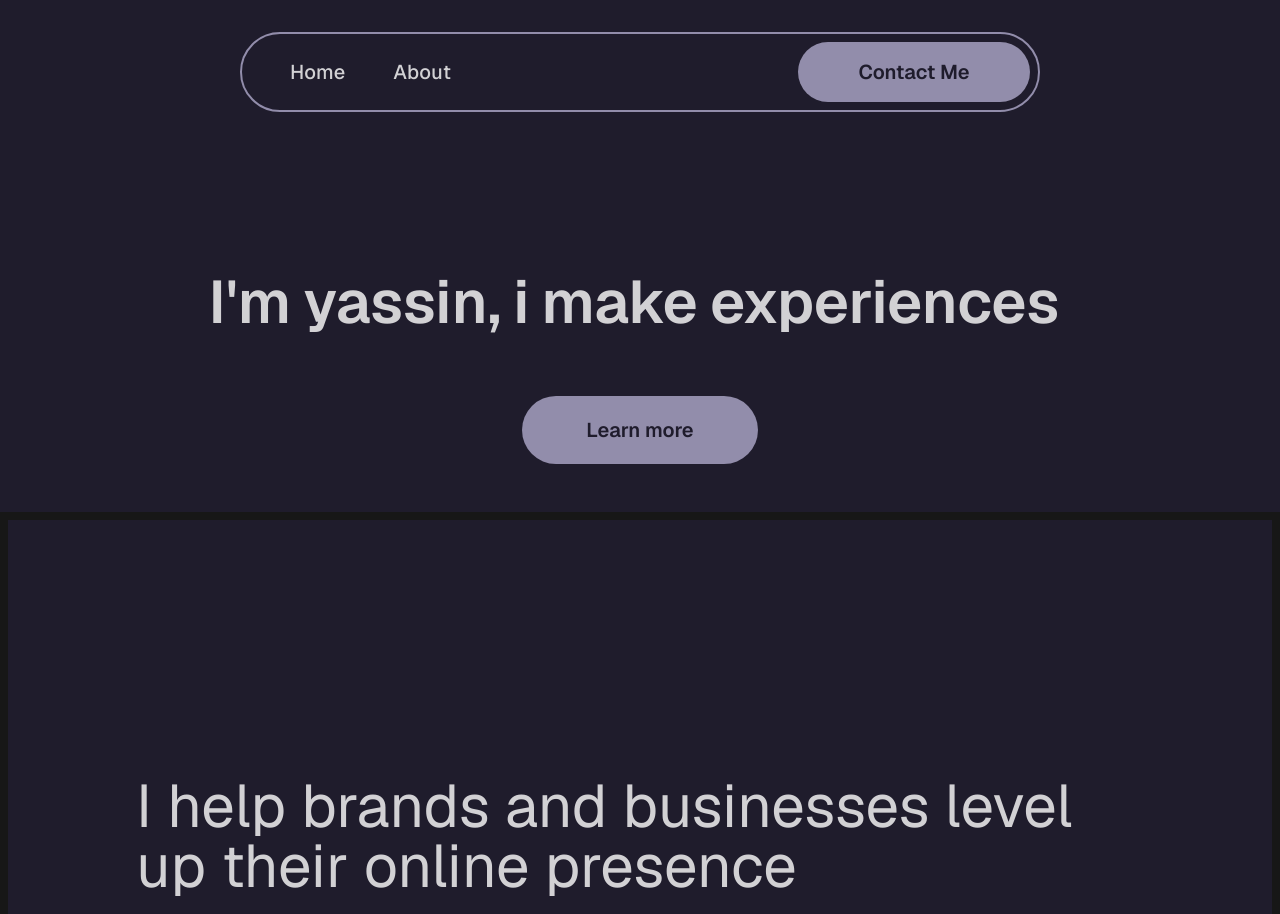
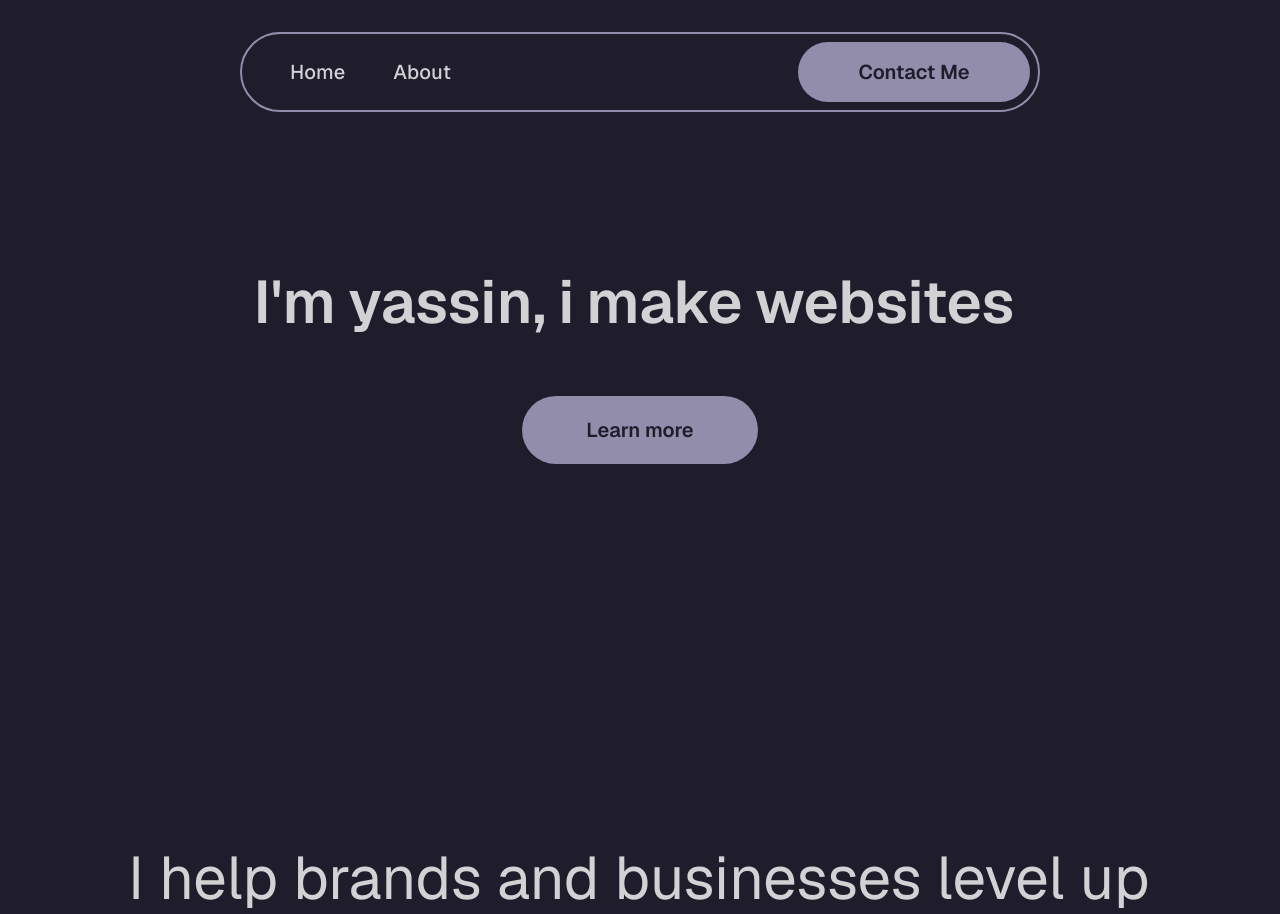
Before and after one commit to 0yassin/portfolio, a Next.js app: page / in a window 1280 px wide. Shown: the top 914 px of the page. Built offline with nearby package versions, Linux system fonts and the light colour scheme.

Commit message:
optimized simple layout

```diff
--- a/src/app/page.tsx
+++ b/src/app/page.tsx
@@ -1,9 +1,22 @@
 'use client'
 import AnimHeading from "@/components/AnimHeading";
+import AnimHeading2 from "@/components/AnimHeading2";
 import Navbar from "@/components/Navbar";
-import { motion } from "motion/react"
+import { motion, useScroll, useTransform } from "motion/react"
+import { useEffect, useRef } from "react";
 
 export default function Home() {
+  const sec2Rref = useRef(null)
+
+  const {scrollYProgress} = useScroll({
+
+        target:sec2Rref,
+        offset: ["start end", "start start"]
+
+    }
+  )
+  const y1 = useTransform(scrollYProgress, [0,1], [500,-100])
+
 
 const badgeClass = "flex justify-start gap-6 font-semibold bg-badge py-4 px-6 text-center rounded-[8px] border-transparent border-2 hover:border-primary transition-all self-center items-center cursor-pointer";
   return (
@@ -16,7 +29,7 @@ const badgeClass = "flex justify-start gap-6 font-semibold bg-badge py-4 px-6 te
           <div className=" py-12 flex flex-col items-center gap-16">
             <motion.div className="text-6xl text-text-primary text-center font-semibold">
 
-              <AnimHeading>I'm yassin, i make experiences</AnimHeading>
+              <AnimHeading>I'm yassin, i make websites</AnimHeading>
 
             </motion.div>
             <motion.button initial={{ y:30, opacity:0}} animate={{y:0, opacity:1}} transition={{duration:0.2, delay:0.9}} className="inline-block hover:bg-text-primary transition-color transition-colors bg-primary text-text-secondary font-semibold py-5 px-16 rounded-full  cursor-pointer">
@@ -25,10 +38,10 @@ const badgeClass = "flex justify-start gap-6 font-semibold bg-badge py-4 px-6 te
           </div>
       </section>
 
-      <section className="py-64 border-8">
+      <section className="py-64  " ref={sec2Rref}>
 
-        <div className="w-full justify-center flex">
-          <motion.h1 className=" text-6xl mx-32 text-text-primary text-left font-normal">I help brands and businesses level up their online presence</motion.h1>
+        <div className="w-full justify-center flex" >
+          <motion.h1 style={{y:y1}} className=" text-6xl mx-32 text-text-primary text-left font-normal">I help brands and businesses level up their online presence</motion.h1>
         </div>
       </section>
 
--- /dev/null
+++ b/src/components/AnimHeading2.tsx
@@ -0,0 +1,24 @@
+'use client'
+import { motion, useTransform, MotionValue } from "framer-motion";
+import { useMemo } from "react";
+
+interface Props {
+  children: string;
+  y?: MotionValue<number>;
+}
+
+export default function AnimHeading2({ children, y }: Props) {
+  const words = children.split(" ");
+
+    const y2 = y ? useTransform(y, (value) => value * 2) : undefined;
+
+
+  return (
+    <div>
+          <motion.h1 style={{y:y}} className=" text-6xl mx-32 text-text-primary text-left font-normal">I help brands and businesses level up their online presence</motion.h1>
+          <motion.h1 style={{y:y2}} className=" text-6xl mx-32 text-text-primary text-left font-normal">I help brands and businesses level up their online presence</motion.h1>
+
+    </div>
+
+  );
+}
```
